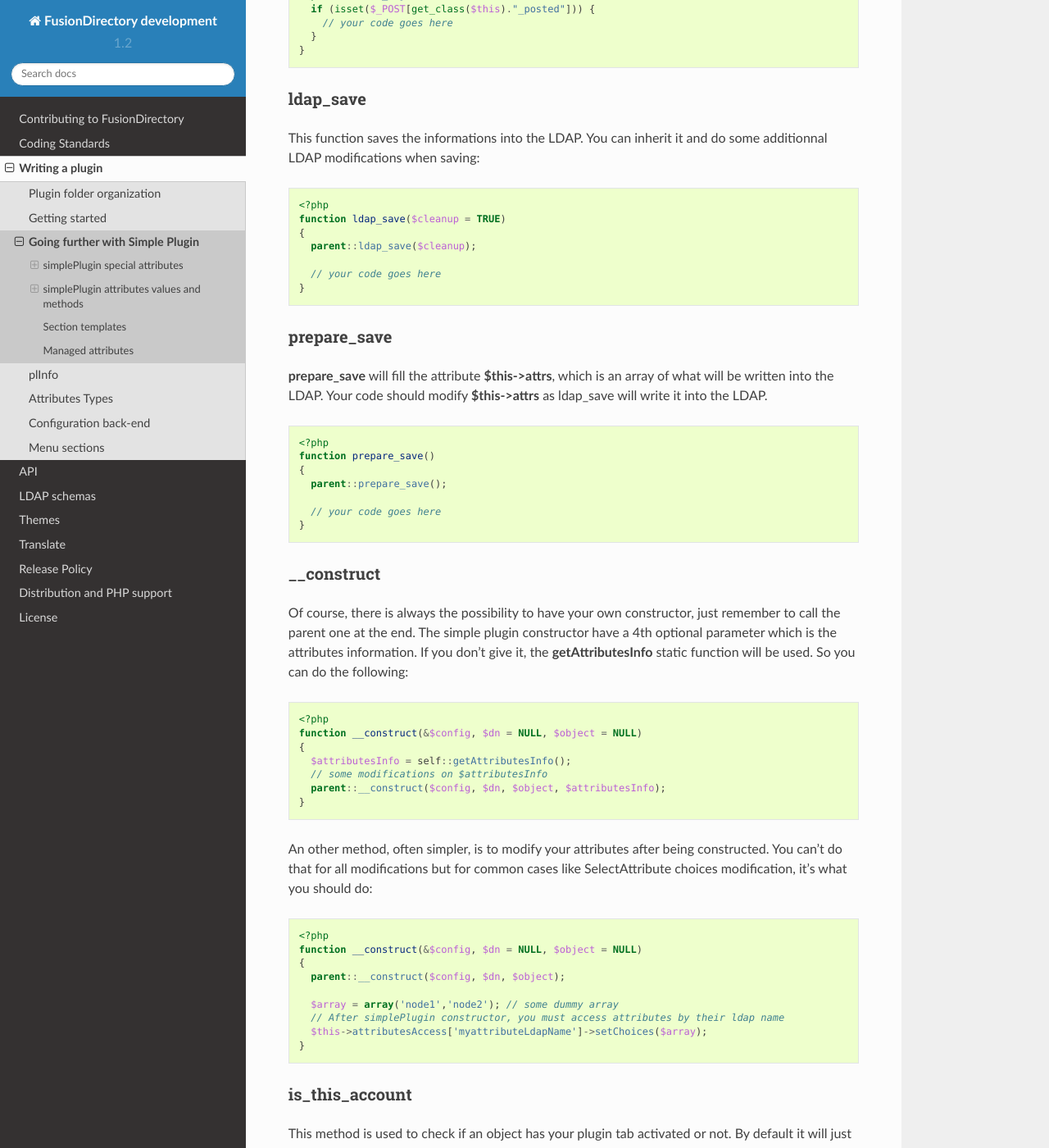
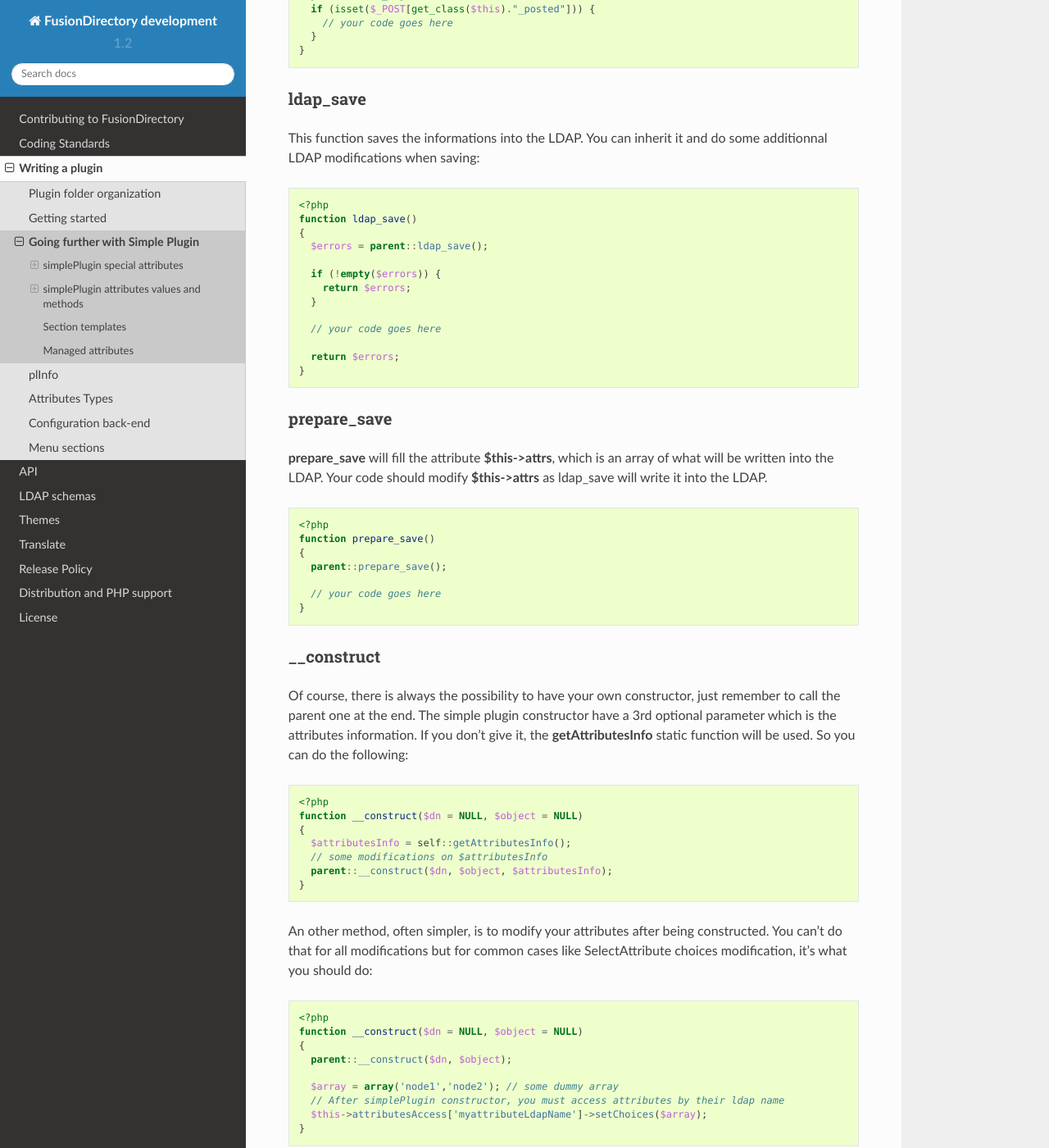
Before and after one commit to fusiondirectory/fusiondirectory-dev-manual, a Sphinx documentation site: the page built from source/pluginsystem/further.rst, in a window 1280 px wide and 1400 px high, scrolled down 2147 px. Shown: the whole window at 82% size. Built offline with Sphinx 7.4.7 and the Read the Docs theme 2.0.0, drawn with Linux system fonts in a browser that asks for light colours.

Commit message:
:ambulance: fix(manual) Fix ldap_save and __construct signatures
issue #23

```diff
--- a/source/pluginsystem/further.rst
+++ b/source/pluginsystem/further.rst
@@ -106,11 +106,17 @@
 .. code-block:: php
 
   <?php
-  function ldap_save($cleanup = TRUE)
+  function ldap_save()
   {
-    parent::ldap_save($cleanup);
+    $errors = parent::ldap_save();
+
+    if (!empty($errors)) {
+      return $errors;
+    }
 
     // your code goes here
+
+    return $errors;
   }
 
 prepare_save
@@ -133,17 +139,17 @@
 ^^^^^^^^^^^
 
 Of course, there is always the possibility to have your own constructor, just remember to call the parent one at the end.
-The simple plugin constructor have a 4th optional parameter which is the attributes information. If you don't give it, the **getAttributesInfo** static function will be used.
+The simple plugin constructor have a 3rd optional parameter which is the attributes information. If you don't give it, the **getAttributesInfo** static function will be used.
 So you can do the following:
 
 .. code-block:: php
 
   <?php
-  function __construct(&$config, $dn = NULL, $object = NULL)
+  function __construct($dn = NULL, $object = NULL)
   {
     $attributesInfo = self::getAttributesInfo();
     // some modifications on $attributesInfo
-    parent::__construct($config, $dn, $object, $attributesInfo);
+    parent::__construct($dn, $object, $attributesInfo);
   }
 
 An other method, often simpler, is to modify your attributes after being constructed. You can't do that for all modifications but for common cases like SelectAttribute choices modification, it's what you should do:
@@ -151,9 +157,9 @@
 .. code-block:: php
 
   <?php
-  function __construct(&$config, $dn = NULL, $object = NULL)
+  function __construct($dn = NULL, $object = NULL)
   {
-    parent::__construct($config, $dn, $object);
+    parent::__construct($dn, $object);
 
     $array = array('node1','node2'); // some dummy array
     // After simplePlugin constructor, you must access attributes by their ldap name
```
